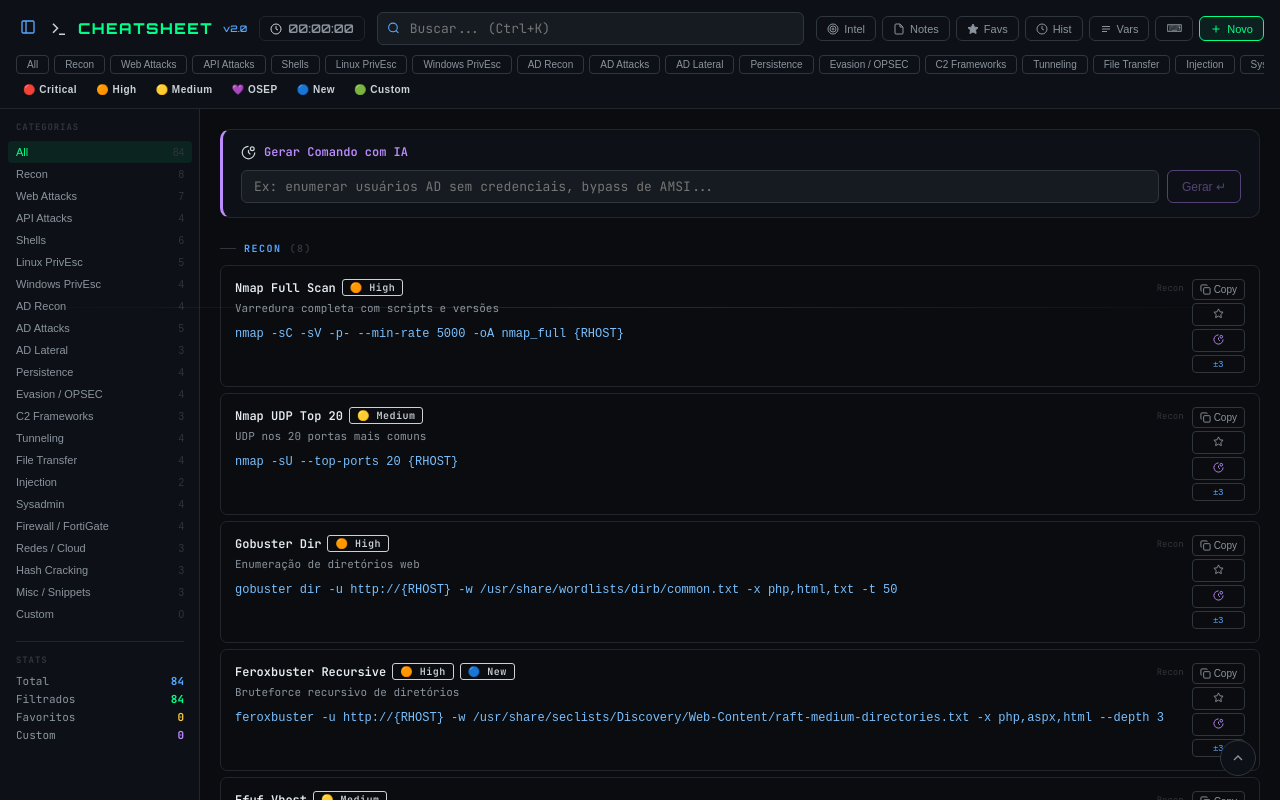
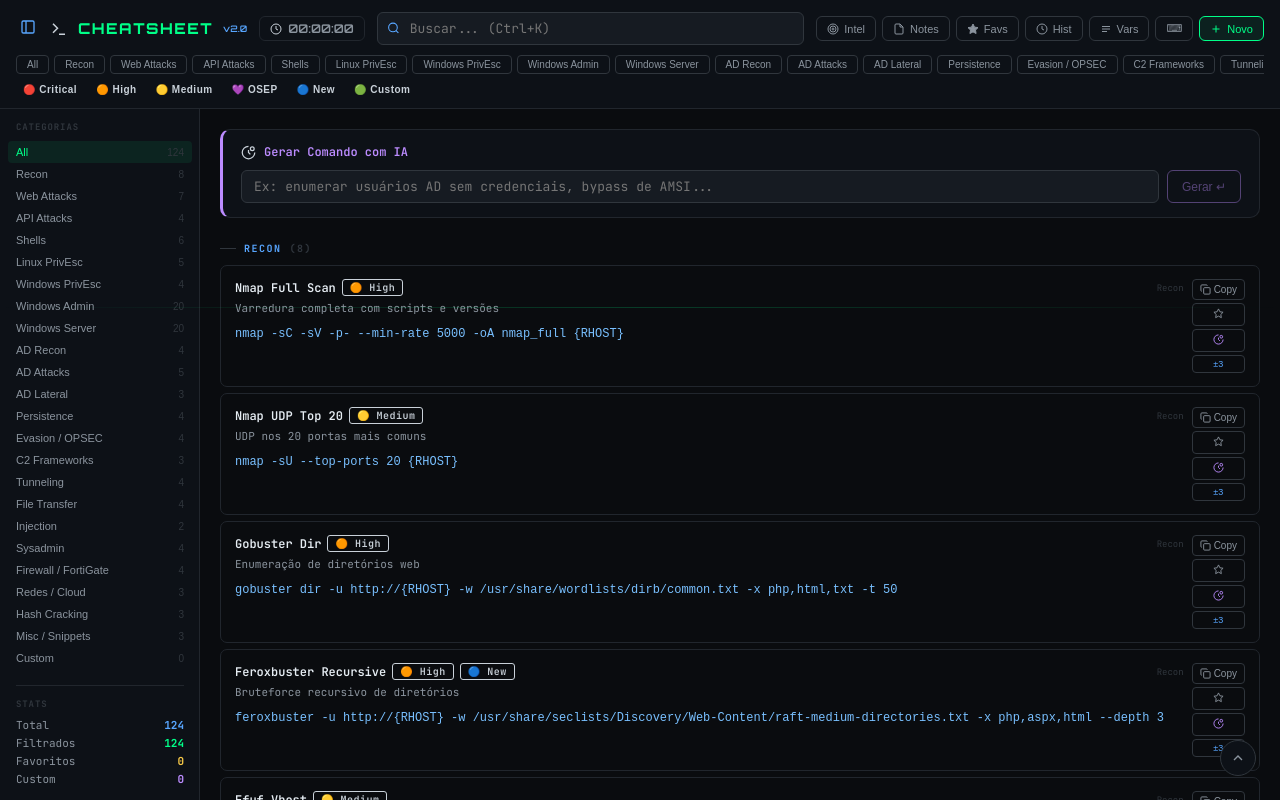
Before and after one commit to israelson/cheatsheet, a React (Vite) app: page / in a window 1280 px wide. Shown: the top 800 px of the page. Built offline with nearby package versions, Linux system fonts and the light colour scheme.

Commit message:
feat: add Windows Admin and Windows Server categories
40 new commands covering CMD/PowerShell administration,
AD management, DNS, DHCP, GPO, and server diagnostics.

Co-Authored-By: Claude Sonnet 4.6 <noreply@anthropic.com>

```diff
--- a/src/App.jsx
+++ b/src/App.jsx
@@ -3,7 +3,8 @@ import { useState, useEffect, useRef } from "react";
 // ── CATEGORIES ────────────────────────────────────────────────────────────────
 const CATEGORIES = [
   "All","Recon","Web Attacks","API Attacks","Shells",
-  "Linux PrivEsc","Windows PrivEsc","AD Recon","AD Attacks","AD Lateral",
+  "Linux PrivEsc","Windows PrivEsc","Windows Admin","Windows Server",
+  "AD Recon","AD Attacks","AD Lateral",
   "Persistence","Evasion / OPSEC","C2 Frameworks","Tunneling","File Transfer",
   "Injection","Sysadmin","Firewall / FortiGate","Redes / Cloud","Hash Cracking",
   "Misc / Snippets","Custom"
@@ -125,6 +126,48 @@ const INITIAL_COMMANDS = [
   {id:79,title:"Hashcat NTLM",category:"Hash Cracking",tags:["critical"],command:"hashcat -m 1000 {HASH} /usr/share/wordlists/rockyou.txt --force",desc:"Crack de hash NTLM com rockyou"},
   {id:80,title:"Hashcat Kerberoast",category:"Hash Cracking",tags:["critical"],command:"hashcat -m 13100 kerberoast.txt /usr/share/wordlists/rockyou.txt --force",desc:"Crack de TGS Kerberoast"},
   {id:81,title:"John SSH Key",category:"Hash Cracking",tags:["high"],command:"ssh2john id_rsa > hash.txt && john hash.txt --wordlist=/usr/share/wordlists/rockyou.txt",desc:"Crack de chave SSH privada protegida"},
+  // Windows Admin
+  {id:85,title:"Informações de Rede",category:"Windows Admin",tags:["medium"],command:"ipconfig /all",desc:"Exibe configurações completas de rede (IP, MAC, DNS, Gateway)"},
+  {id:86,title:"Conexões Ativas",category:"Windows Admin",tags:["medium"],command:"netstat -ano",desc:"Lista conexões TCP/UDP ativas com PID do processo"},
+  {id:87,title:"Processos em Execução",category:"Windows Admin",tags:["medium"],command:"tasklist /v",desc:"Lista todos os processos com usuário e uso de memória"},
+  {id:88,title:"Informações do Sistema",category:"Windows Admin",tags:["medium"],command:"systeminfo",desc:"Exibe detalhes do SO, hardware, hotfixes instalados"},
+  {id:89,title:"Listar Usuários Locais",category:"Windows Admin",tags:["medium"],command:"net user",desc:"Lista todos os usuários locais da máquina"},
+  {id:90,title:"Membros do Grupo Admins",category:"Windows Admin",tags:["high"],command:"net localgroup administrators",desc:"Lista membros do grupo Administradores local"},
+  {id:91,title:"Criar Usuário Local",category:"Windows Admin",tags:["high"],command:"net user {USER} {PASS} /add && net localgroup administrators {USER} /add",desc:"Cria usuário local e adiciona ao grupo de admins"},
+  {id:92,title:"Serviços em Execução",category:"Windows Admin",tags:["medium"],command:"Get-Service | Where-Object {$_.Status -eq 'Running'} | Sort-Object DisplayName | Format-Table -AutoSize",desc:"Lista serviços ativos via PowerShell"},
+  {id:93,title:"Iniciar / Parar Serviço",category:"Windows Admin",tags:["medium"],command:"Start-Service -Name '{USER}' ; Stop-Service -Name '{USER}'",desc:"Inicia ou para um serviço pelo nome"},
+  {id:94,title:"Verificar Conectividade TCP",category:"Windows Admin",tags:["medium"],command:"Test-NetConnection -ComputerName {RHOST} -Port {RPORT}",desc:"Testa conectividade TCP em porta específica (equivale ao telnet)"},
+  {id:95,title:"Adaptadores de Rede",category:"Windows Admin",tags:["medium"],command:"Get-NetAdapter | Format-Table Name,Status,LinkSpeed,MacAddress -AutoSize",desc:"Lista adaptadores de rede e seus estados"},
+  {id:96,title:"Permissões de Arquivo/Pasta",category:"Windows Admin",tags:["medium"],command:"icacls C:\\{USER}",desc:"Exibe ou modifica ACLs de arquivos e pastas"},
+  {id:97,title:"Resultado de Política de Grupo",category:"Windows Admin",tags:["medium"],command:"gpresult /r /scope computer",desc:"Mostra as GPOs aplicadas no computador e usuário"},
+  {id:98,title:"Verificador de Arquivos do Sistema",category:"Windows Admin",tags:["high"],command:"sfc /scannow",desc:"Verifica e repara arquivos de sistema corrompidos"},
+  {id:99,title:"Logs de Segurança (últimos 50)",category:"Windows Admin",tags:["high"],command:"Get-WinEvent -LogName Security -MaxEvents 50 | Format-List TimeCreated,Id,Message",desc:"Lê os 50 eventos mais recentes do log de Segurança"},
+  {id:100,title:"Robocopy com Log",category:"Windows Admin",tags:["medium"],command:"robocopy C:\\Origem D:\\Destino /MIR /LOG:C:\\robocopy.log /TEE",desc:"Cópia/espelhamento de pastas com log detalhado"},
+  {id:101,title:"Informações de Versão do OS",category:"Windows Admin",tags:["medium"],command:"(Get-WmiObject Win32_OperatingSystem).Caption; (Get-WmiObject Win32_OperatingSystem).BuildNumber",desc:"Exibe nome e build number do Windows"},
+  {id:102,title:"Listar Hotfixes Instalados",category:"Windows Admin",tags:["medium"],command:"Get-HotFix | Sort-Object InstalledOn -Descending | Select-Object HotFixID,InstalledOn,Description | Format-Table -AutoSize",desc:"Lista patches KB instalados com data"},
+  {id:103,title:"Firewall - Ver Regras",category:"Windows Admin",tags:["medium"],command:"Get-NetFirewallRule | Where-Object {$_.Enabled -eq 'True'} | Select DisplayName,Direction,Action | Format-Table -AutoSize",desc:"Lista regras de firewall ativas do Windows"},
+  {id:104,title:"Disco - Uso por Volume",category:"Windows Admin",tags:["medium"],command:"Get-PSDrive -PSProvider FileSystem | Select Name,Used,Free | Format-Table -AutoSize",desc:"Exibe uso e espaço livre por volume"},
+  // Windows Server
+  {id:105,title:"Funções Instaladas",category:"Windows Server",tags:["medium"],command:"Get-WindowsFeature | Where-Object {$_.Installed} | Select DisplayName,Name | Format-Table -AutoSize",desc:"Lista todas as roles e features instaladas no servidor"},
+  {id:106,title:"Instalar Role/Feature",category:"Windows Server",tags:["high"],command:"Install-WindowsFeature -Name {USER} -IncludeManagementTools -Restart",desc:"Instala uma role com ferramentas de gestão (ex: AD-Domain-Services)"},
+  {id:107,title:"Informações do Domínio",category:"Windows Server",tags:["medium"],command:"Get-ADDomain | Select DNSRoot,NetBIOSName,DomainMode,PDCEmulator",desc:"Exibe informações básicas do domínio AD"},
+  {id:108,title:"Listar Domain Controllers",category:"Windows Server",tags:["medium"],command:"Get-ADDomainController -Filter * | Select HostName,IPv4Address,Site,IsGlobalCatalog | Format-Table -AutoSize",desc:"Lista todos os DCs do domínio com site e IP"},
+  {id:109,title:"FSMO Roles",category:"Windows Server",tags:["medium"],command:"netdom query fsmo",desc:"Exibe qual DC detém cada role FSMO do domínio"},
+  {id:110,title:"Replicação AD",category:"Windows Server",tags:["high"],command:"repadmin /showrepl",desc:"Mostra status de replicação entre Domain Controllers"},
+  {id:111,title:"Listar Usuários AD",category:"Windows Server",tags:["medium"],command:"Get-ADUser -Filter * -Properties DisplayName,LastLogonDate | Select SamAccountName,DisplayName,Enabled,LastLogonDate | Sort-Object SamAccountName | Format-Table -AutoSize",desc:"Lista todos os usuários do domínio com último logon"},
+  {id:112,title:"Criar Usuário AD",category:"Windows Server",tags:["high"],command:"New-ADUser -Name '{USER}' -SamAccountName '{USER}' -UserPrincipalName '{USER}@{DOMAIN}' -AccountPassword (ConvertTo-SecureString '{PASS}' -AsPlainText -Force) -Enabled $true",desc:"Cria novo usuário no Active Directory"},
+  {id:113,title:"Resetar Senha AD",category:"Windows Server",tags:["high"],command:"Set-ADAccountPassword -Identity '{USER}' -NewPassword (ConvertTo-SecureString '{PASS}' -AsPlainText -Force) -Reset && Unlock-ADAccount -Identity '{USER}'",desc:"Reseta senha e desbloqueia conta AD"},
+  {id:114,title:"Listar Grupos AD",category:"Windows Server",tags:["medium"],command:"Get-ADGroup -Filter * | Select Name,GroupScope,GroupCategory | Sort-Object Name | Format-Table -AutoSize",desc:"Lista todos os grupos do domínio"},
+  {id:115,title:"Membros de Grupo AD",category:"Windows Server",tags:["medium"],command:"Get-ADGroupMember -Identity '{USER}' -Recursive | Select Name,SamAccountName,ObjectClass",desc:"Lista membros recursivos de um grupo AD"},
+  {id:116,title:"Zonas DNS",category:"Windows Server",tags:["medium"],command:"Get-DnsServerZone | Select ZoneName,ZoneType,IsDsIntegrated | Format-Table -AutoSize",desc:"Lista zonas DNS configuradas no servidor"},
+  {id:117,title:"Registros DNS de Zona",category:"Windows Server",tags:["medium"],command:"Get-DnsServerResourceRecord -ZoneName '{DOMAIN}' | Select HostName,RecordType,RecordData | Format-Table -AutoSize",desc:"Lista todos os registros de uma zona DNS"},
+  {id:118,title:"Escopos DHCP",category:"Windows Server",tags:["medium"],command:"Get-DhcpServerv4Scope | Select ScopeId,Name,StartRange,EndRange,State | Format-Table -AutoSize",desc:"Lista escopos DHCP com range e estado"},
+  {id:119,title:"Leases DHCP Ativos",category:"Windows Server",tags:["medium"],command:"Get-DhcpServerv4Lease -ScopeId {RHOST} | Select IPAddress,HostName,ClientId,LeaseExpiryTime | Format-Table -AutoSize",desc:"Lista leases DHCP ativos em um escopo"},
+  {id:120,title:"Listar GPOs",category:"Windows Server",tags:["medium"],command:"Get-GPO -All | Select DisplayName,GpoStatus,CreationTime | Sort-Object DisplayName | Format-Table -AutoSize",desc:"Lista todas as GPOs do domínio"},
+  {id:121,title:"Forçar Atualização de GPO",category:"Windows Server",tags:["medium"],command:"Invoke-GPUpdate -Force -RandomDelayInMinutes 0",desc:"Força atualização imediata de políticas de grupo"},
+  {id:122,title:"Política de Senha do Domínio",category:"Windows Server",tags:["medium"],command:"Get-ADDefaultDomainPasswordPolicy | Select MinPasswordLength,PasswordHistoryCount,MaxPasswordAge,LockoutThreshold",desc:"Exibe a política de senha padrão do domínio"},
+  {id:123,title:"Backup de Estado do Sistema",category:"Windows Server",tags:["high"],command:"wbadmin start systemstatebackup -backuptarget:{RHOST}:",desc:"Inicia backup do estado do sistema (AD, DNS, registro)"},
+  {id:124,title:"Verificar Saúde do AD",category:"Windows Server",tags:["high"],command:"dcdiag /test:replications /test:dns /test:netlogons /v",desc:"Diagnóstico completo do Domain Controller"},
   // Misc / Snippets
   {id:82,title:"Socat Bind Shell",category:"Misc / Snippets",tags:["high"],command:"socat TCP-LISTEN:{LPORT},reuseaddr,fork EXEC:/bin/bash,pty,stderr,setsid,sigint,sane",desc:"Bind shell via socat com PTY"},
   {id:83,title:"Tcpdump Captura",category:"Misc / Snippets",tags:["medium"],command:"tcpdump -i any -w /tmp/cap.pcap 'host {RHOST}'",desc:"Captura tráfego de/para host específico"},
```
